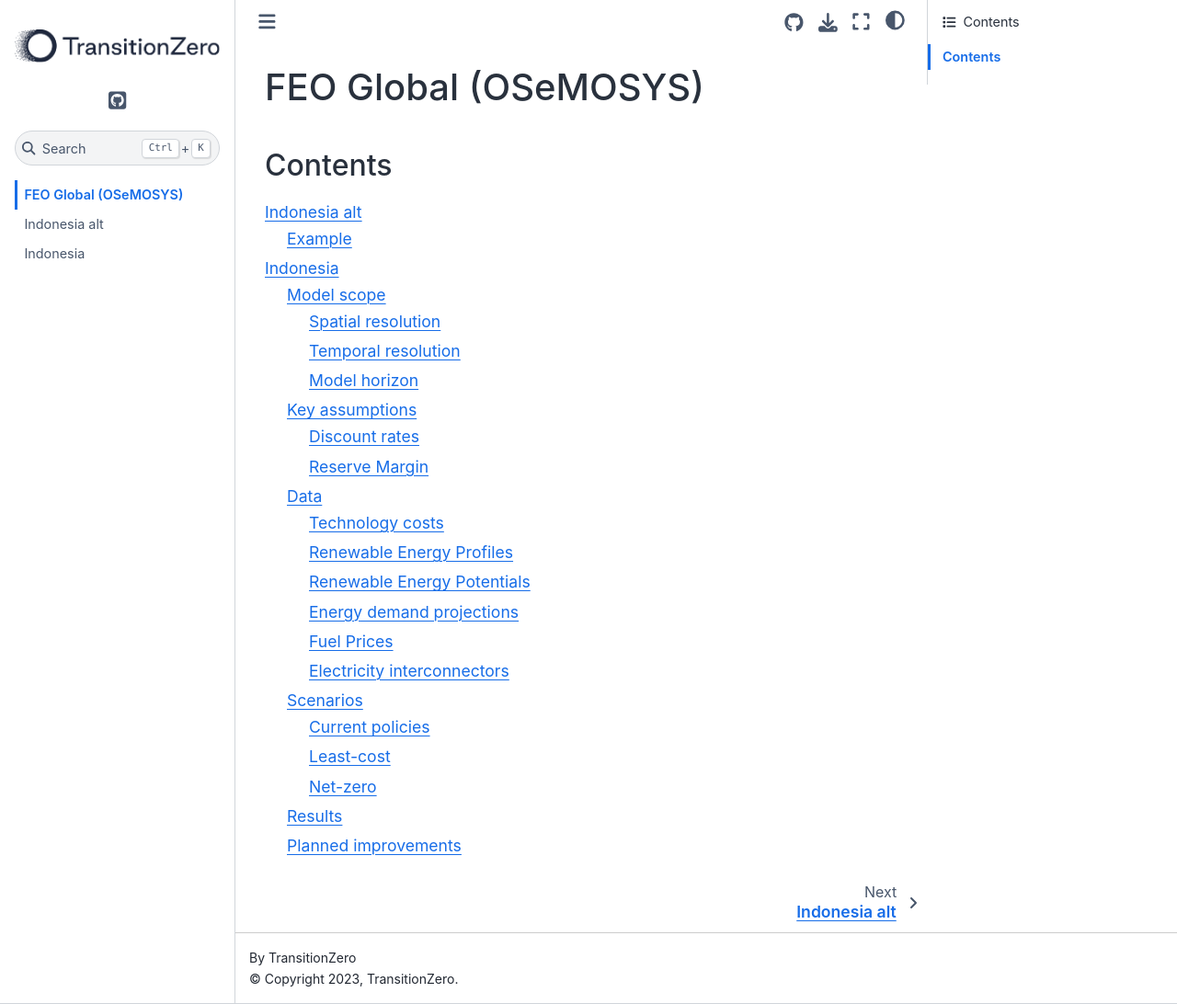
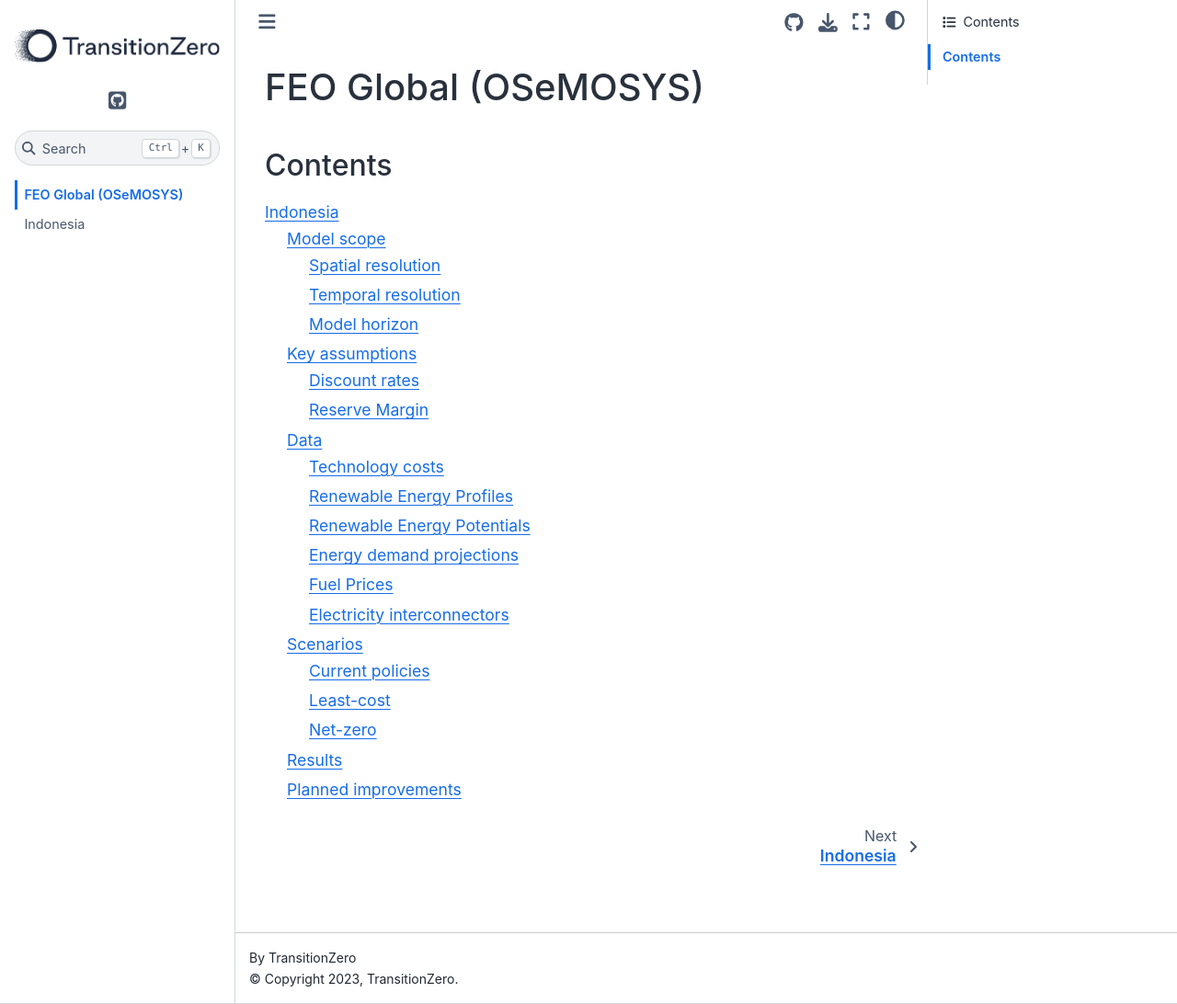
Before and after one commit to OSeMOSYS/osemosys_global, a Sphinx documentation site: the page built from docs/index.md, in a window 1280 px wide and 1092 px high. Shown: the whole window at 92% size. Built offline with Sphinx 7.4.7 and the Sphinx Book theme 1.1.4, drawn with Linux system fonts in a browser that asks for light colours; the version number is read from the project's files by our own code.

Commit message:
Removed redundant docs

````diff
--- a/docs/index.md
+++ b/docs/index.md
@@ -6,7 +6,6 @@
 :maxdepth: 3
 
 1_indonesia
-1_indonesia_alt
 ```
 
 <!---
````
Also changed, not shown: docs/1_indonesia.rst (renamed from docs/1_indonesia_alt.rst), docs/1_indonesia_old.md (renamed from docs/1_indonesia.md), 1 other file.
